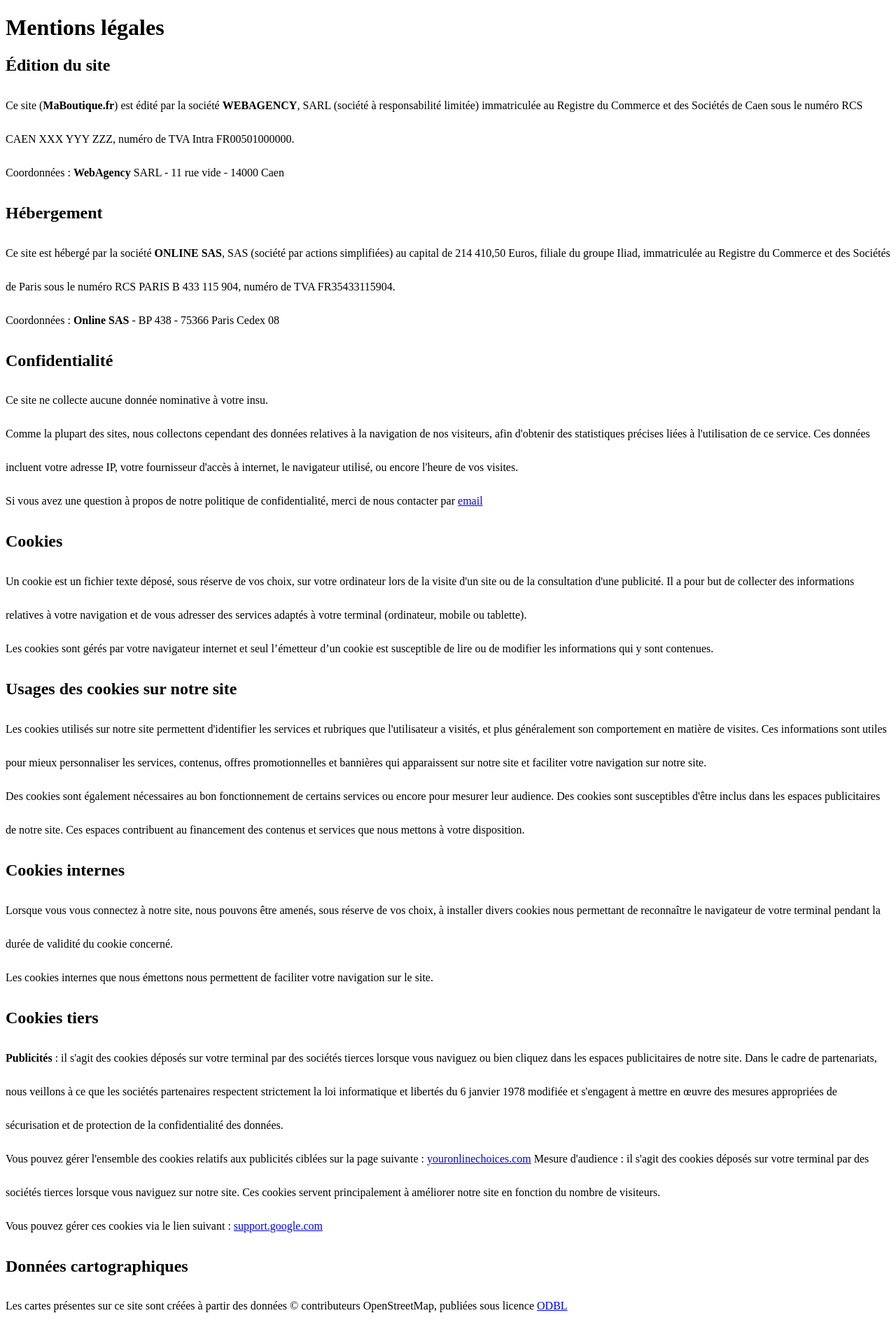
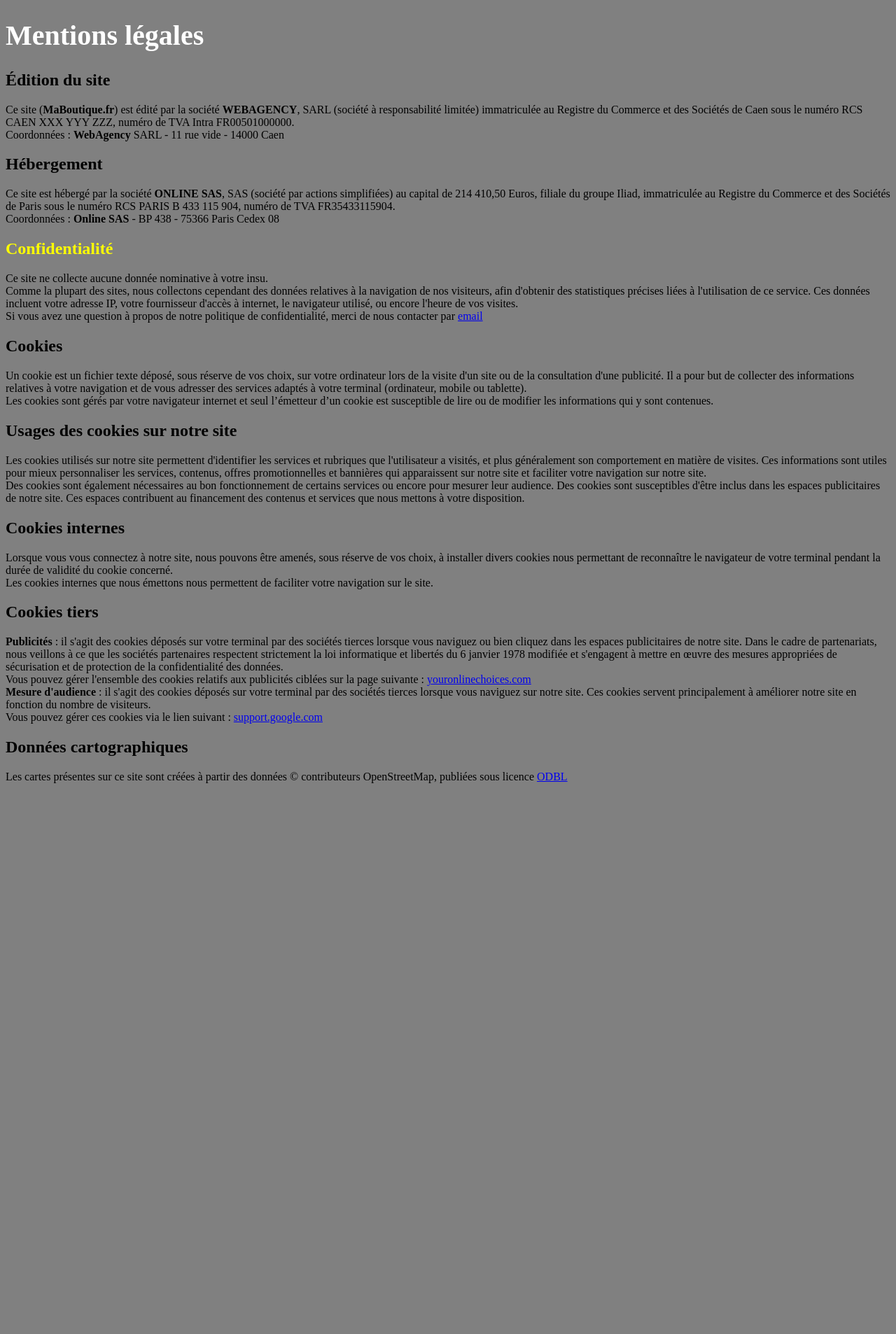
Before and after one commit to CodeMathis/tds-web-2022, a PHP site: page /MentionsLegales.html in a window 1280 px wide. Shown: the whole page at 70% size. After the commit the page ends 1119 px from the top, so only its background shows below. Run offline with PHP 8.4, Linux system fonts and the light colour scheme.

Commit message:
update style.css

```diff
--- a/MentionsLegales.html
+++ b/MentionsLegales.html
@@ -24,7 +24,7 @@
 			Coordonnées : <strong>Online SAS</strong> - BP 438 - 75366 Paris Cedex 08
 		</p>
 
-		<h2>Confidentialité</h2>
+		<h2 id="confidentialite">Confidentialité</h2>
 		<p>
 			Ce site ne collecte aucune donnée nominative à votre insu.<br/>
 			Comme la plupart des sites, nous collectons cependant des données relatives à la navigation de nos visiteurs, afin
@@ -60,8 +60,8 @@
 			<strong>Publicités</strong> : il s'agit des cookies déposés sur votre terminal par des sociétés tierces lorsque vous naviguez ou bien cliquez dans les espaces publicitaires
 			de notre site. Dans le cadre de partenariats, nous veillons à ce que les sociétés partenaires respectent strictement la loi informatique et libertés du 6 janvier 1978
 			modifiée et s'engagent à mettre en œuvre des mesures appropriées de sécurisation et de protection de la confidentialité des données.<br/>
-			Vous pouvez gérer l'ensemble des cookies relatifs aux publicités ciblées sur la page suivante : <a href="http://www.youronlinechoices.com/fr/controler-ses-cookies/">youronlinechoices.com</a>
-			Mesure d'audience : il s'agit des cookies déposés sur votre terminal par des sociétés tierces lorsque vous naviguez sur notre site. Ces cookies servent principalement
+			Vous pouvez gérer l'ensemble des cookies relatifs aux publicités ciblées sur la page suivante : <a href="http://www.youronlinechoices.com/fr/controler-ses-cookies/">youronlinechoices.com</a><br/>
+			<strong>Mesure d'audience</strong> : il s'agit des cookies déposés sur votre terminal par des sociétés tierces lorsque vous naviguez sur notre site. Ces cookies servent principalement
 			à améliorer notre site en fonction du nombre de visiteurs.<br/>
 			Vous pouvez gérer ces cookies via le lien suivant : <a href="https://support.google.com/analytics/answer/181881?hl=fr">support.google.com</a>
 		</p>
--- a/style.css
+++ b/style.css
@@ -1,3 +1,16 @@
-p{
-	line-height: 300%;
+body{
+	background-color: gray;
 }
+
+h1{
+	color: white;
+	font-size: 40px;
+}
+
+br{
+	margin: 20px;
+}
+
+#confidentialite{
+	color: yellow;
+}
```
